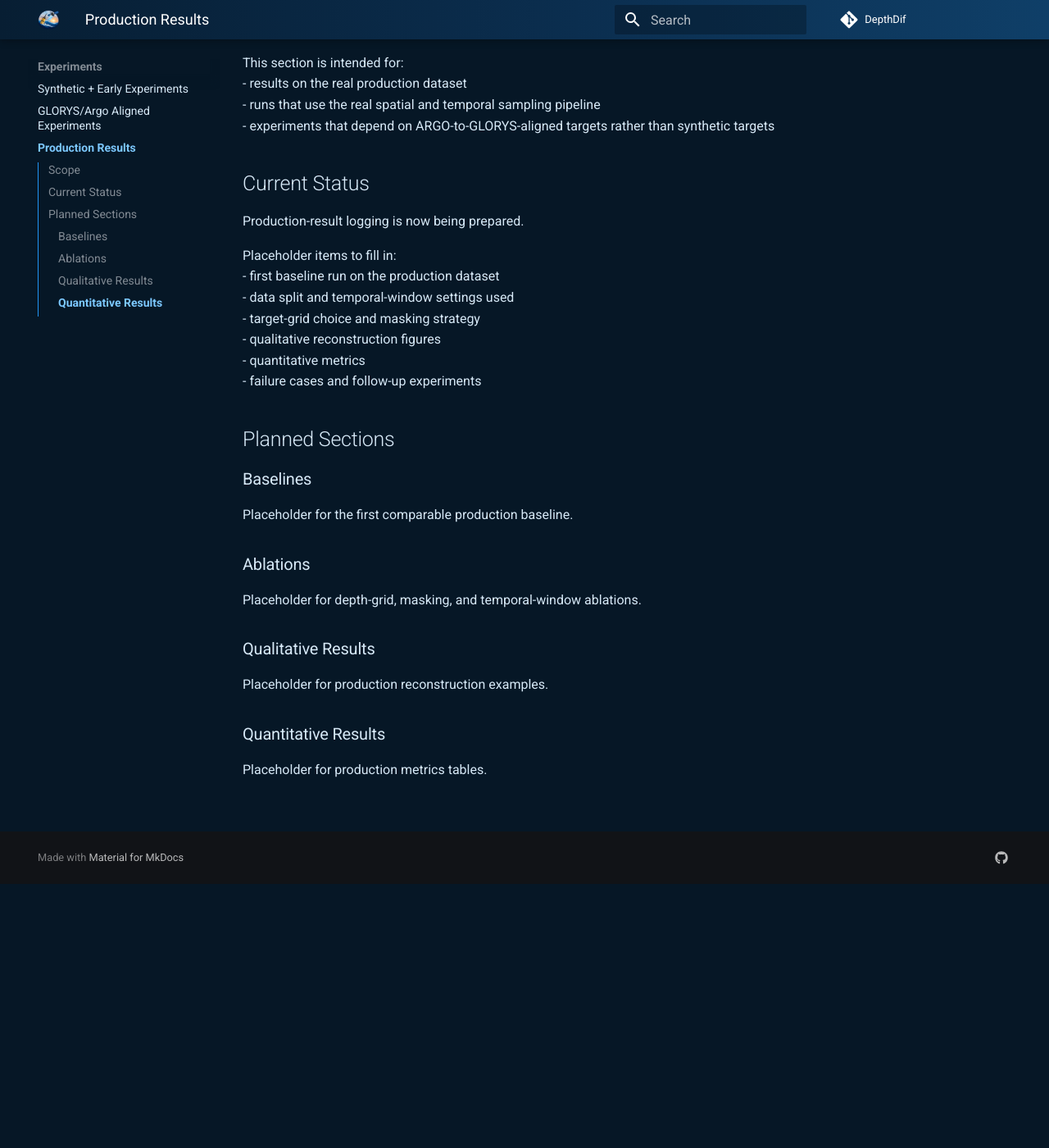
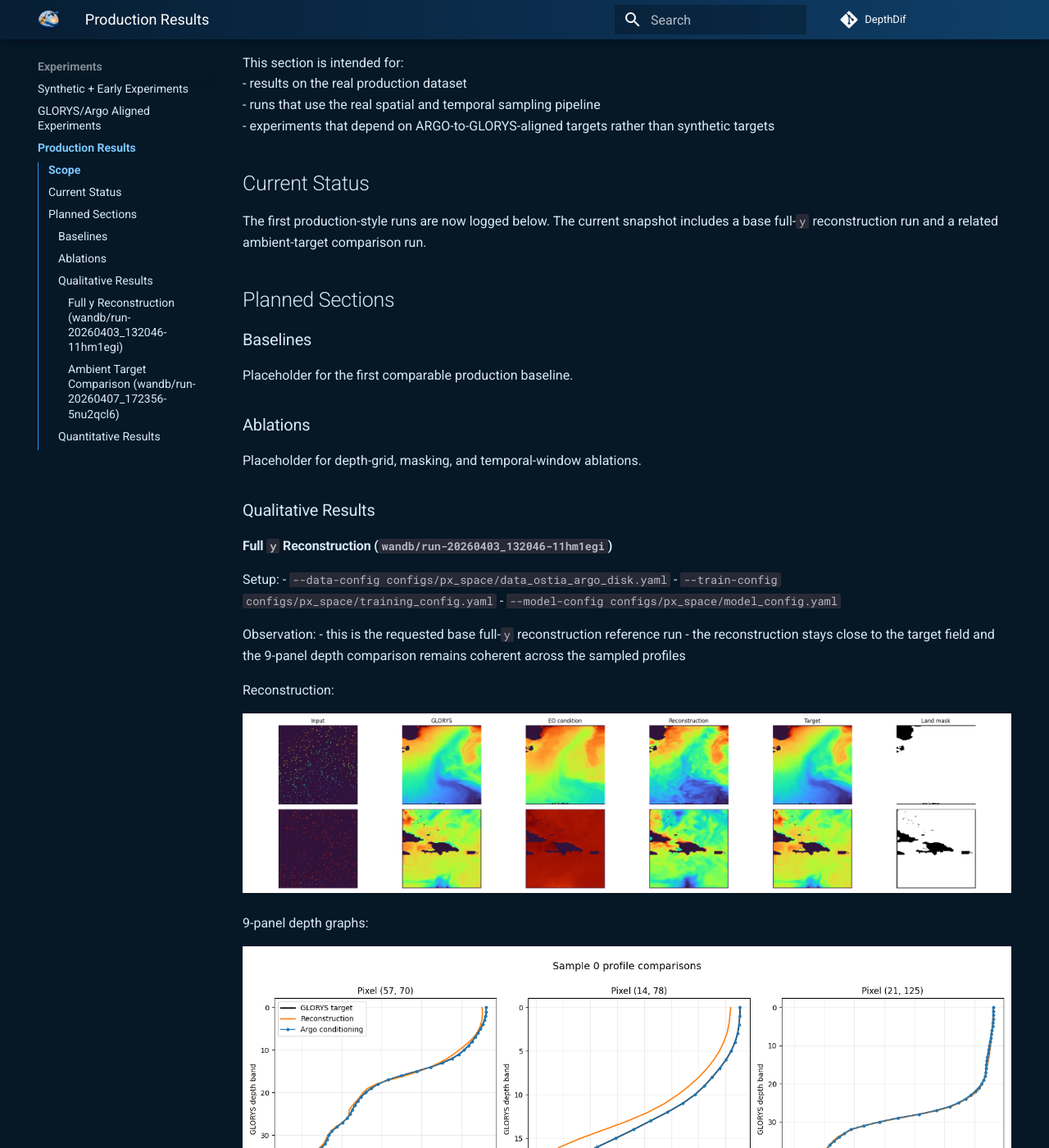
Before and after one commit to simon-donike/DepthDif, an MkDocs documentation site: the page built from docs/experiments-production.md, in a window 1280 px wide and 1400 px high, scrolled down 322 px. Shown: the whole window at 82% size. Built offline with MkDocs 1.6.1 and Material for MkDocs 9.7.7, drawn with Linux system fonts in a browser that asks for light colours; comment, search, counter and statistics services are not loaded; some of the changed text lies outside the part shown.

Commit message:
resuls update

```diff
--- a/docs/experiments-production.md
+++ b/docs/experiments-production.md
@@ -10,15 +10,7 @@ This section is intended for:
 - experiments that depend on ARGO-to-GLORYS-aligned targets rather than synthetic targets
 
 ## Current Status
-Production-result logging is now being prepared.
-
-Placeholder items to fill in:
-- first baseline run on the production dataset
-- data split and temporal-window settings used
-- target-grid choice and masking strategy
-- qualitative reconstruction figures
-- quantitative metrics
-- failure cases and follow-up experiments
+The first production-style runs are now logged below. The current snapshot includes a base full-`y` reconstruction run and a related ambient-target comparison run.
 
 ## Planned Sections
 ### Baselines
@@ -28,7 +20,44 @@ Placeholder for the first comparable production baseline.
 Placeholder for depth-grid, masking, and temporal-window ablations.
 
 ### Qualitative Results
-Placeholder for production reconstruction examples.
+#### Full `y` Reconstruction (`wandb/run-20260403_132046-11hm1egi`)
+Setup:
+- `--data-config configs/px_space/data_ostia_argo_disk.yaml`
+- `--train-config configs/px_space/training_config.yaml`
+- `--model-config configs/px_space/model_config.yaml`
+
+Observation:
+- this is the requested base full-`y` reconstruction reference run
+- the reconstruction stays close to the target field and the 9-panel depth comparison remains coherent across the sampled profiles
+
+Reconstruction:
+
+![Full y reconstruction](assets/results/synth250_full_y_reconstruction.png)
+
+9-panel depth graphs:
+
+![Full y depth graphs](assets/results/synth250_full_y_depth_graphs.png)
+
+#### Ambient Target Comparison (`wandb/run-20260407_172356-5nu2qcl6`)
+Setup:
+- `--data-config configs/px_space/data_ostia_argo_disk_synth250.yaml`
+- `--train-config configs/px_space/training_config.yaml`
+- `--model-config configs/px_space/model_config_ambient.yaml`
+
+Observation:
+- this run was interrupted before W&B finalized the full summary, but the final saved reconstruction and 9-panel profile comparison are available locally
+- it remains the current ambient-target qualitative reference for the 250-pixel setup
+
+Reconstruction:
+
+![Ambient reconstruction](assets/results/synth250_ambient_reconstruction.png)
+
+9-panel depth graphs:
+
+![Ambient depth graphs](assets/results/synth250_ambient_depth_graphs.png)
 
 ### Quantitative Results
-Placeholder for production metrics tables.
+| Run | Objective | PSNR | SSIM | L1 |
+| --- | --- | ---: | ---: | ---: |
+| `wandb/run-20260403_132046-11hm1egi` | Full `y` reconstruction | `19.70` | `0.000` | unavailable (`NaN` in persisted W&B table) |
+| `wandb/run-20260407_172356-5nu2qcl6` | Ambient target | `18.40` (last logged before interruption) | unavailable | unavailable |
```
Also changed, not shown: docs/assets/results/synth250_ambient_depth_graphs.png (added), docs/assets/results/synth250_ambient_reconstruction.png (added), docs/assets/results/synth250_full_y_depth_graphs.png (added), docs/assets/results/synth250_full_y_reconstruction.png (added).
